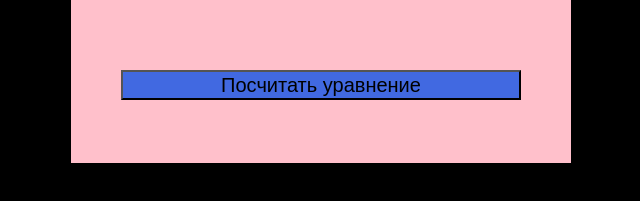
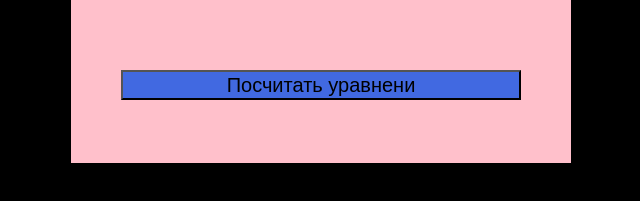
Before and after one commit to BIIICOD/SaitObshiy, a website: page index.html in a window 1280 px wide. Shown: the part 487-688 px from the top of the page, 319-959 px from the left. Drawn offline with Linux system fonts and the light colour scheme.

Commit message:
Я изменил

```diff
--- a/index.html
+++ b/index.html
@@ -13,7 +13,7 @@
         <input class="empty" /> = 0
       </div>
       <div class="output" />Ответ будет тут </div>
-      <button class="calcbutton">Посчитать уравнение</button>
+      <button class="calcbutton">Посчитать уравнени</button>
     </div>
 
     <script src="../script/calc.js"></script>
```
